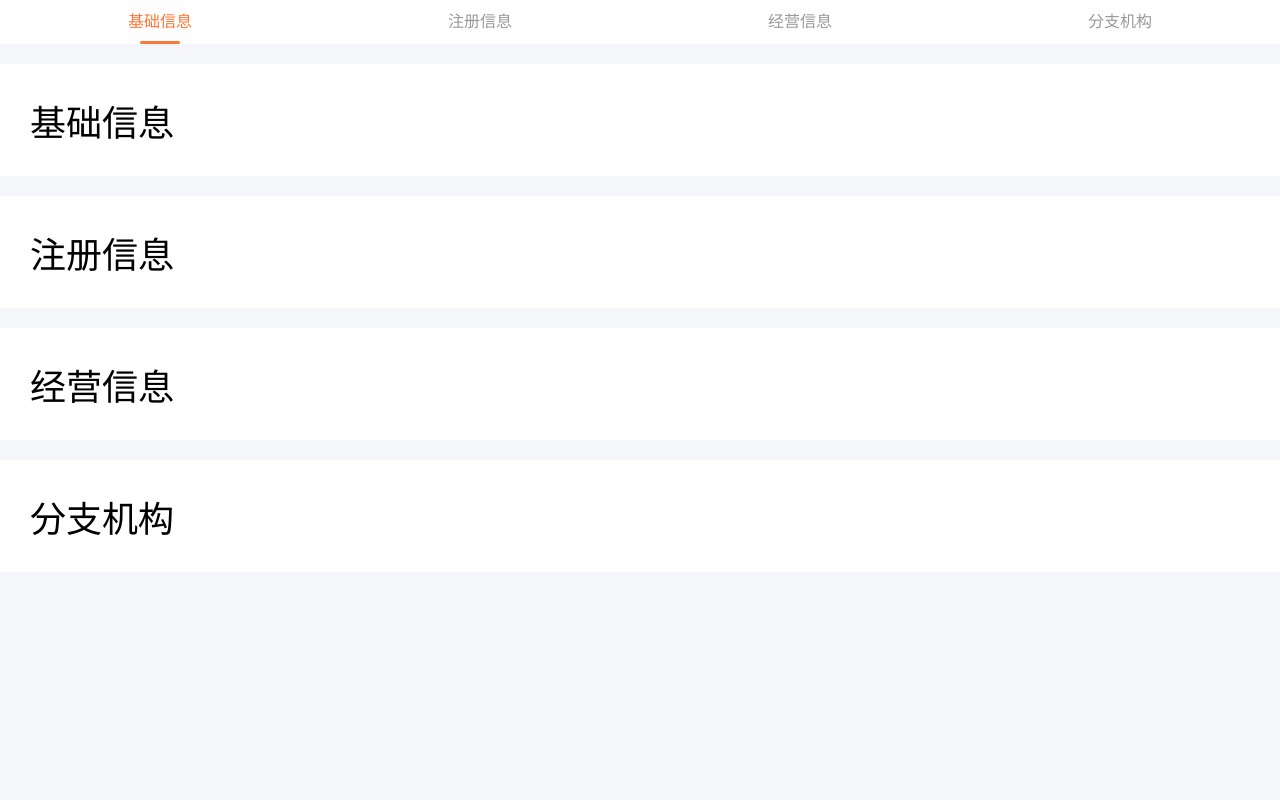
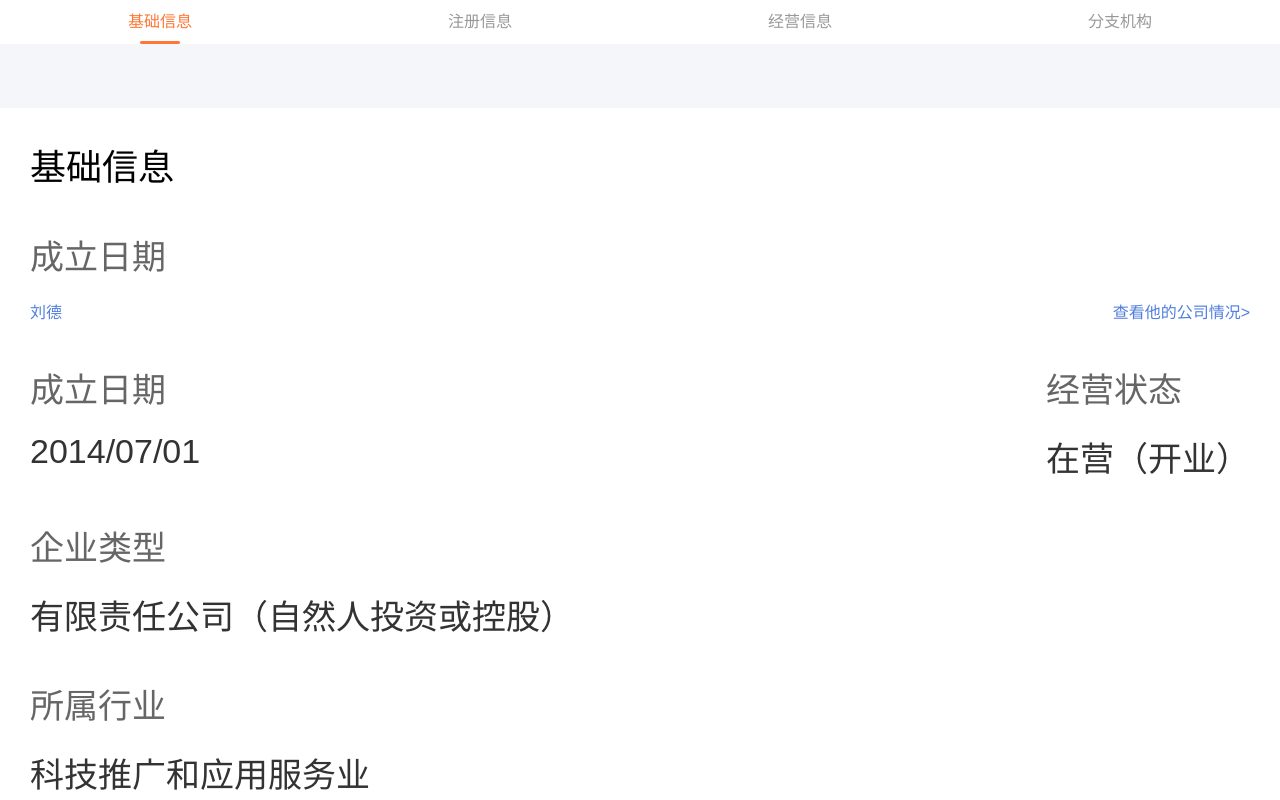
Before and after one commit to itwebwjl/PiAn-custormPicture, a Vue app: page /#/gongshangxinxi in a window 1280 px wide. Built offline with nearby package versions, Linux system fonts and the light colour scheme.

Commit message:
工商信息页面

```diff
--- a/src/page/gongshangxinxi.vue
+++ b/src/page/gongshangxinxi.vue
@@ -1,36 +1,163 @@
 <template>
   <div class="page-container">
-    <van-tabs v-model="selectedTab" title-active-color="#ff7635" title-inactive-color="#999" color="#ff7635">
+    <van-tabs
+      animate
+      v-model="selectedTab"
+      title-active-color="#ff7635"
+      title-inactive-color="#999"
+      color="#ff7635"
+      @click="onClickTab"
+    >
       <van-tab v-for="(tab,index) in tabs" :key="index" :name="index" :title="tab">
       </van-tab>
     </van-tabs>
 
-    <div class="content">
-      <div class="content-item">
+    <div class="content" @scroll="onContentScroll" ref="content">
+      <div class="content-item" id="item0">
         <div class="content-item__title">
           基础信息
         </div>
         <div class="content-item__row">
-
+          <div class="content-item__subtitle">成立日期</div>
+          <div class="content-item__subvalue flex-rb">
+            <div class="link">刘德</div>
+            <div class="link" style="cursor: pointer">查看他的公司情况></div>
+          </div>
+        </div>
+        <div class="content-item__row flex-rb">
+          <div>
+            <div class="content-item__subtitle">成立日期</div>
+            <div class="content-item__subvalue">
+              2014/07/01
+            </div>
+          </div>
+          <div>
+            <div class="content-item__subtitle">经营状态</div>
+            <div class="content-item__subvalue">
+              在营（开业）
+            </div>
+          </div>
+        </div>
+        <div class="content-item__row">
+          <div class="content-item__subtitle">
+            企业类型
+          </div>
+          <div class="content-item__subvalue">
+            有限责任公司（自然人投资或控股）
+          </div>
+        </div>
+        <div class="content-item__row">
+          <div class="content-item__subtitle">
+            所属行业
+          </div>
+          <div class="content-item__subvalue">
+            科技推广和应用服务业
+          </div>
+        </div>
+        <div class="content-item__row">
+          <div class="content-item__subtitle">
+            企业英文名称
+          </div>
+          <div class="content-item__subvalue">
+            Ping An Insurance(Group) Company of China,Ltd.
+          </div>
+        </div>
+        <div class="content-item__row">
+          <div class="content-item__subtitle">
+            曾用名
+          </div>
+          <div class="content-item__subvalue">
+            刘涛
+          </div>
         </div>
       </div>
 
-      <div class="content-item">
+      <div class="content-item" id="item1">
         <div class="content-item__title">
           注册信息
         </div>
+        <div class="content-item__row">
+          <div class="content-item__subtitle">
+            统一社会信用代码
+          </div>
+          <div class="content-item__subvalue">
+            911103020908102694H
+          </div>
+        </div>
+        <div class="content-item__row flex-rb">
+          <div class="flex-fill">
+            <div class="content-item__subtitle">所在国家</div>
+            <div class="content-item__subvalue">
+              中国
+            </div>
+          </div>
+          <div class="flex-fill">
+            <div class="content-item__subtitle">省份</div>
+            <div class="content-item__subvalue">
+              北京
+            </div>
+          </div>
+        </div>
+        <div class="content-item__row">
+          <div class="content-item__subtitle">
+            注册地址
+          </div>
+          <div class="content-item__subvalue">
+            北京市北京经济技术开发区科创十四街99号33 33幢D栋2层2203号（集中办公区）
+          </div>
+        </div>
       </div>
 
-      <div class="content-item">
+      <div class="content-item" id="item2">
         <div class="content-item__title">
           经营信息
         </div>
+        <div class="content-item__row">
+          <div class="content-item__subtitle flex-cc">
+            经营范围
+            <div class="content-item__tag">在营（开业）</div>
+          </div>
+          <div class="content-item__subvalue" style="font-size: 0.15rem; color: #999">
+            基础软件、应用软件技术服务；提供以上技术的技术服务、技术咨询、技术转让、技术培训；货物进出口、技术进出口、代理进出口。（企业依法自主选择经营项目，开展经营活动；依法须经批准的项目，经相关部门批准后依批准的内容开展经营活动；不得从事本市产业政策禁止和限制类项目的经营活动。）
+          </div>
+        </div>
+        <div class="content-item__row">
+          <div class="content-item__subtitle">
+            营业期限
+          </div>
+          <div class="content-item__subvalue">
+            1988-03-21 至 1988-03-21
+          </div>
+        </div>
+        <div class="content-item__row">
+          <div class="content-item__subtitle">
+            核准日期
+          </div>
+          <div class="content-item__subvalue">
+            1988-08-06
+          </div>
+        </div>
+        <div class="content-item__row">
+          <div class="content-item__subtitle">
+            登记机关
+          </div>
+          <div class="content-item__subvalue">
+            福田局
+          </div>
+        </div>
       </div>
 
-      <div class="content-item">
+      <div class="content-item" id="item3">
         <div class="content-item__title">
           分支机构
         </div>
+        <div class="content-item__row">
+          <div class="content-item__subvalue" style="font-size: 0.15rem; color: #999">
+            中国平安保险（集团）股份有限公司平安大厦业务工作委员会
+            中国平安保险（集团）股份有限公司平安大厦停车场
+          </div>
+        </div>
+
       </div>
     </div>
   </div>
@@ -39,10 +166,71 @@
 <script>
   export default {
     name: "gongshangxinxi",
-    data () {
+    data() {
       return {
         tabs: ['基础信息', '注册信息', '经营信息', '分支机构'],
-        seletedTab: 0
+        selectedTab: 0,
+
+        contentScrollTop: 0,
+        itemOffsetTop: [
+          0, 0, 0, 0
+        ]
+      }
+    },
+    mounted() {
+      this.itemOffsetTop = [
+        document.getElementById('item0').offsetTop - 54,
+        document.getElementById('item1').offsetTop - 54,
+        document.getElementById('item2').offsetTop - 54,
+        document.getElementById('item3').offsetTop - 54
+      ]
+    },
+    methods: {
+      onContentScroll(event) {
+        const contentScrollTop = this.$refs.content.scrollTop
+        this.contentScrollTop = contentScrollTop
+        const itemOffsetTop = this.itemOffsetTop
+        for (let i in itemOffsetTop) {
+          if (contentScrollTop <= itemOffsetTop[i] && contentScrollTop >= (itemOffsetTop[i - 1] ? itemOffsetTop[i - 1] : 0) - 10) {
+            this.selectedTab = i - 1 < 0 ? 0 : i - 1
+          }
+        }
+      },
+      onClickTab(name, title) {
+        const self = this
+        this.$nextTick(() => {
+            console.log('on click tab name: ', name, ' title: ', title)
+            let currContentScrollTop = this.contentScrollTop
+            let itemScrollTop = document.getElementsByClassName('content-item')[name].offsetTop - 54
+            // let step = itemScrollTop / 50; //每步的距离
+            // let stop = false
+            // let timer = null
+            //
+            // function jump() {
+            //   if (itemScrollTop >= currContentScrollTop) {
+            //     if (currContentScrollTop >= itemScrollTop) {
+            //       stop = true
+            //     }
+            //     currContentScrollTop += step;
+            //   } else {
+            //     if (currContentScrollTop <= itemScrollTop) {
+            //       stop = true
+            //     }
+            //     currContentScrollTop -= step;
+            //   }
+            //   console.log(currContentScrollTop, itemScrollTop, stop)
+            //   if (stop) {
+            //     clearTimeout(timer)
+            //   } else {
+            //     self.$refs.content.scrollTop = currContentScrollTop;
+            //     timer = setTimeout(jump, 10)
+            //   }
+            // }
+            //
+            // jump()
+            this.$refs.content.scrollTop = itemScrollTop
+          }
+        )
       }
     }
   }
@@ -53,8 +241,18 @@
     width: 100%;
     height: 100%;
     background: rgba(245, 246, 250, 1);
+    display: flex;
+    flex-direction: column;
+    overflow: hidden;
+
+    /deep/ .van-tabs {
+      flex: 0 0 0.44rem;
+    }
 
     .content {
+      flex: 1;
+      overflow: scroll;
+
       .content-item {
         background: #fff;
         margin-top: 0.1rem;
@@ -63,6 +261,46 @@
         .content-item__title {
           font-size: 0.18rem;
         }
+
+        .content-item__row {
+          .content-item__tag {
+            height: 0.18rem;
+            background: #ff7635;
+            font-size: 0.12rem;
+            color: #fff;
+            position: relative;
+            margin-left: 0.17rem;
+
+            &:before {
+              content: "";
+              width: 0px;
+              height: 0px;
+              border-top: 0.09rem solid transparent;
+              border-bottom: 0.09rem solid transparent;
+              border-right: 0.08rem solid #ff7635;
+              position: absolute;
+              top: 0;
+              left: -0.08rem;
+            }
+          }
+
+          .content-item__subtitle {
+            margin-top: 0.2rem;
+            font-size: 0.17rem;
+            color: #666;
+          }
+
+          .content-item__subvalue {
+            margin-top: 0.1rem;
+            font-size: 0.17rem;
+            color: #333;
+            font-weight: 500;
+
+            .link {
+              color: #507EDE;
+            }
+          }
+        }
       }
     }
   }
```
Also changed, not shown: 1 other file (tests, documents, lock files or other folders).
